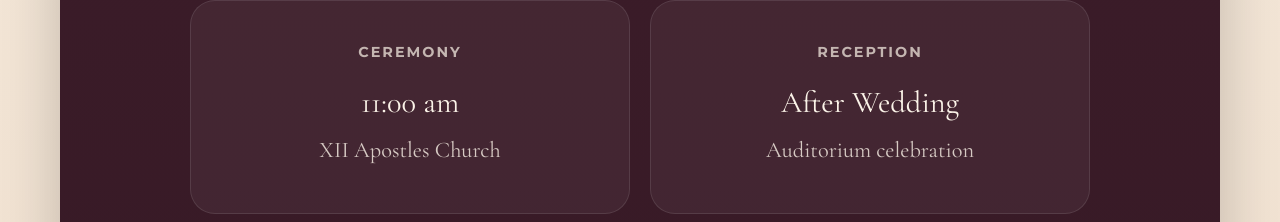
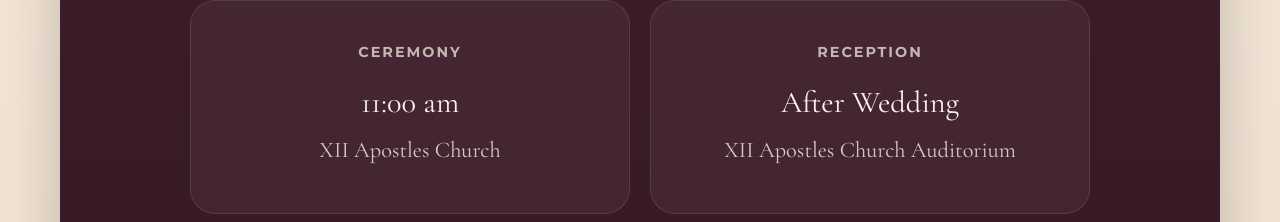
Before and after one commit to WhiZz-oO/Joel-Jeena-Wedding-Invitation, a website built with Vite: page index.html in a window 1280 px wide. Shown: the part 1337-1559 px from the top of the page. Built offline with nearby package versions, Linux system fonts and the light colour scheme.

Commit message:
Update description here

```diff
--- a/index.html
+++ b/index.html
@@ -73,7 +73,7 @@
                 <div class="summary-card">
                     <h6 class="sans">Reception</h6>
                     <p>After Wedding</p>
-                    <p class="loc">Auditorium celebration</p>
+                    <p class="loc">XII Apostles Church Auditorium</p>
                 </div>
             </div>
 
```
